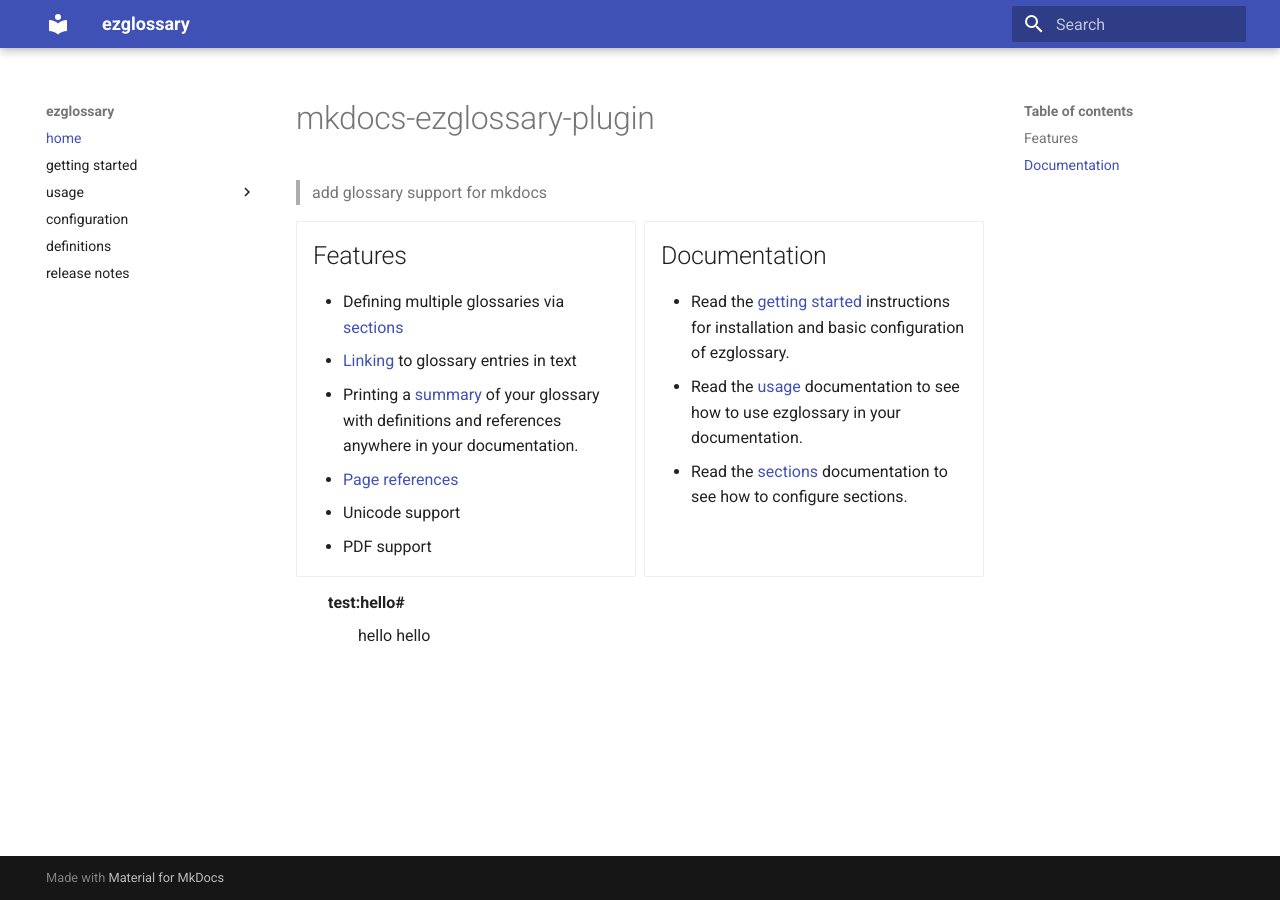
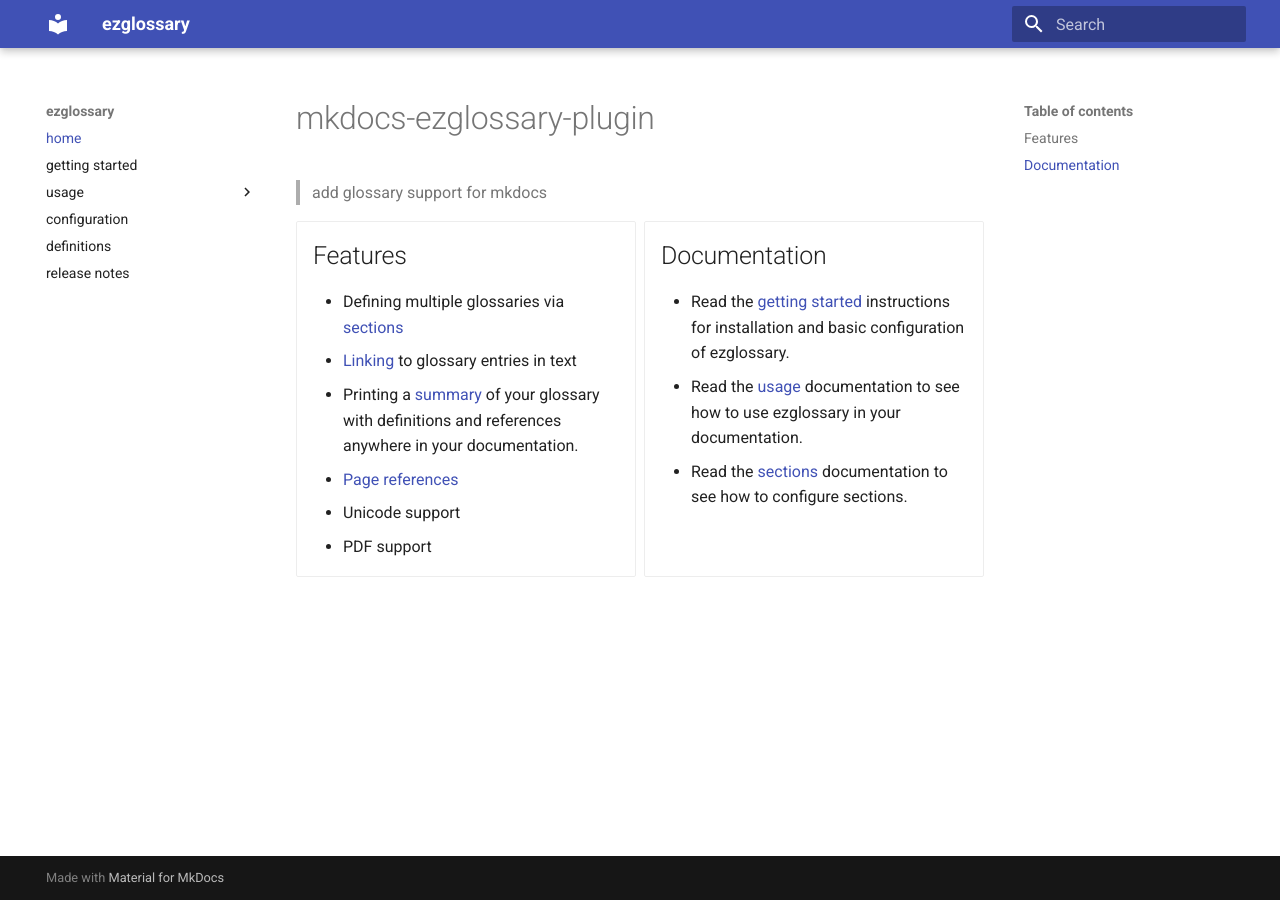
Before and after one commit to realtimeprojects/mkdocs-ezglossary, an MkDocs documentation site: the page built from docs/index.md, in a window 1280 px wide. Built offline with MkDocs 1.6.1 and Material for MkDocs 9.7.7, drawn with Linux system fonts in a browser that asks for light colours.

Commit message:
Fix documentation.

```diff
--- a/docs/index.md
+++ b/docs/index.md
@@ -21,6 +21,3 @@
         how to configure sections.
 
 </div>
-
-test:hello&#35;
-: hello hello
```
